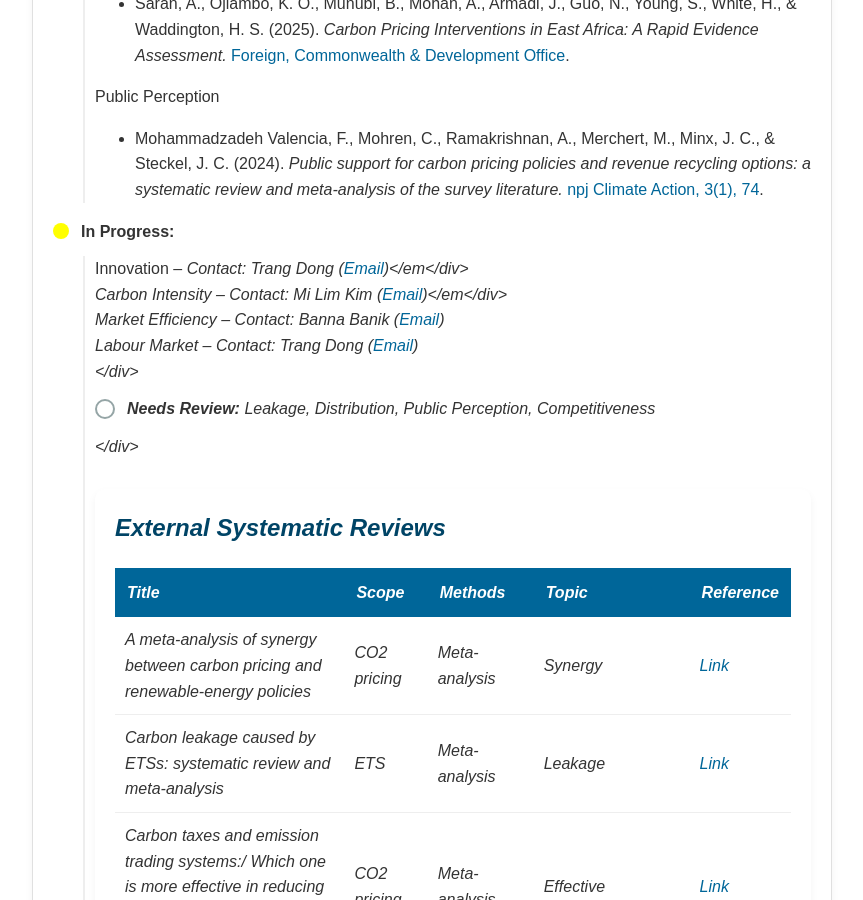
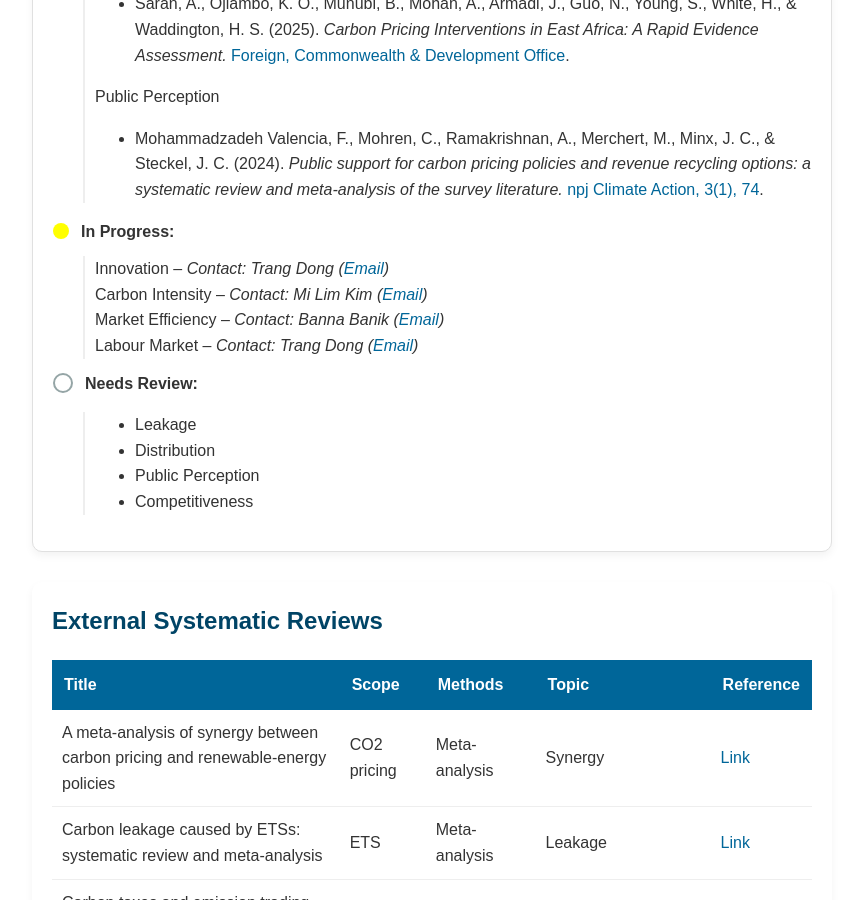
Before and after one commit to trangdtk-vnu/ecosystem-reviews, a Jekyll site: the page built from index.md, in a window 1280 px wide and 900 px high, scrolled down 1744 px. Shown: the whole window, without its empty margins (208-1071 px from the left). Built offline with Jekyll 4.4.1, drawn with Linux system fonts in a browser that asks for light colours.

Commit message:
Update index.md

```diff
--- a/index.md
+++ b/index.md
@@ -22,7 +22,6 @@ title: Home
   <p>
     Unlike traditional reviews that often exist in disciplinary or temporal isolation, this approach treats reviews not as standalone outputs but as interdependent nodes in a living, adaptive knowledge network. Each review contributes to and draws from others within the system, fostering coherence, reducing redundancy, and enabling methodological harmonization to ensure comparability and uphold quality standards.
   </p>
-
 </div>
 
 <!-- Embedded Graph -->
@@ -79,8 +78,8 @@ title: Home
     </div>
 
     <div class="sub-items">
-      <div>Innovation – <em>Contact: Trang Dong (<a href="#" onclick="window.location.href='mailto:' + 'trang.dong' + '@' + 'uhasselt.be'; return false;">Email</a>)</em</div>
-      <div>Carbon Intensity – <em>Contact: Mi Lim Kim (<a href="#" onclick="window.location.href='mailto:' + 'MiLim.Kim' + '@' + 'anu.edu.au'; return false;">Email</a>)</em</div>
+      <div>Innovation – <em>Contact: Trang Dong (<a href="#" onclick="window.location.href='mailto:' + 'trang.dong' + '@' + 'uhasselt.be'; return false;">Email</a>)</em></div>
+      <div>Carbon Intensity – <em>Contact: Mi Lim Kim (<a href="#" onclick="window.location.href='mailto:' + 'MiLim.Kim' + '@' + 'anu.edu.au'; return false;">Email</a>)</em></div>
       <div>Market Efficiency – <em>Contact: Banna Banik (<a href="#" onclick="window.location.href='mailto:' + 'Banna.Banik' + '@' + 'anu.edu.au'; return false;">Email</a>)</em></div>
       <div>Labour Market – <em>Contact: Trang Dong (<a href="#" onclick="window.location.href='mailto:' + 'trang.dong' + '@' + 'uhasselt.be'; return false;">Email</a>)</em></div>
     </div>
@@ -88,12 +87,19 @@ title: Home
     <!-- NEEDS REVIEW -->
     <div class="legend-item">
       <div class="color-dot needs-review"></div>
-      <div class="legend-text">
-        <strong>Needs Review:</strong> Leakage, Distribution, Public Perception, Competitiveness
-      </div>
+      <div class="legend-text"><strong>Needs Review:</strong></div>
     </div>
 
-  </div>
+    <div class="sub-items">
+      <ul>
+        <li>Leakage</li>
+        <li>Distribution</li>
+        <li>Public Perception</li>
+        <li>Competitiveness</li>
+      </ul>
+    </div>
+
+  </div> <!-- END legend-box -->
 
   <!-- Table Section -->
   <div class="table-container">
@@ -114,4 +120,4 @@ title: Home
     </p>
   </div>
 
-</div>
+</div> <!-- END stacked-container -->
```
